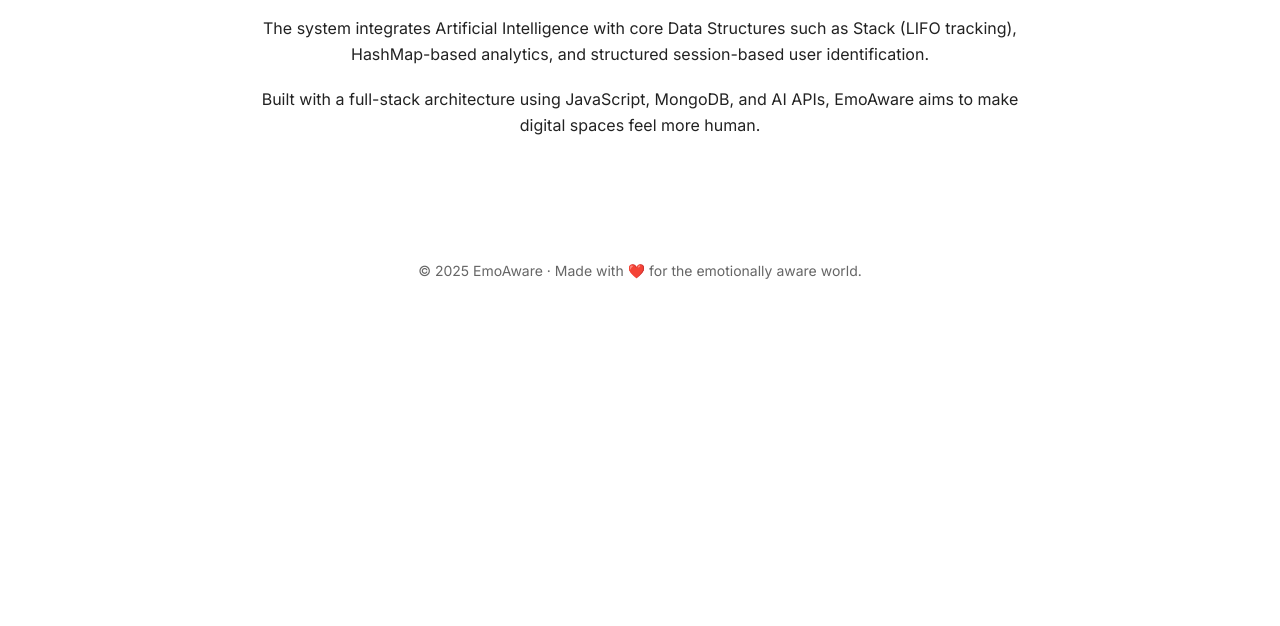
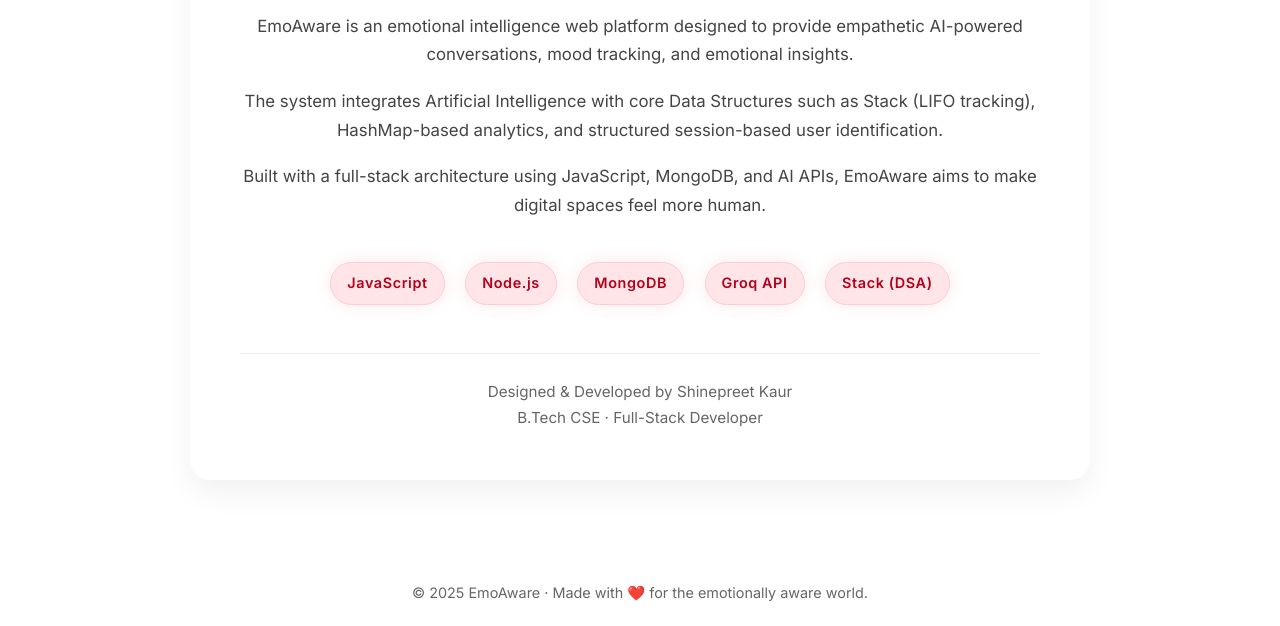
Before and after one commit to shinepreetkaur1904/emoAware, a plain HTML site: page about.html in a window 1280 px wide. Shown: the part 289-915 px from the top of the page. Before the commit the page ends 800 px from the top, so only its background shows below. Drawn offline with nearby package versions, Linux system fonts and the light colour scheme.

Commit message:
added about, join and improvements in beta

```diff
--- a/about.html
+++ b/about.html
@@ -1,11 +1,88 @@
-    <!DOCTYPE html>
+<!DOCTYPE html>
 <html lang="en">
 <head>
   <meta charset="UTF-8" />
   <meta name="viewport" content="width=device-width, initial-scale=1.0" />
   <title>About | EmoAware</title>
   <link rel="stylesheet" href="assets/style.css" />
+
+  <style>
+    .about-section {
+      max-width: 900px;
+      margin: 80px auto;
+      text-align: center;
+      padding: 50px;
+      background: #ffffff;
+      border-radius: 20px;
+      box-shadow: 0 12px 30px rgba(0, 0, 0, 0.06);
+      animation: fadeIn 0.8s ease-in-out;
+    }
+
+    .about-section h1 {
+      margin-bottom: 15px;
+      color: #b3001b;
+      font-size: 2.2rem;
+    }
+
+    .about-section p {
+      margin-top: 18px;
+      line-height: 1.7;
+      color: #444;
+      font-size: 1.05rem;
+    }
+
+    .tech-stack {
+      margin-top: 35px;
+    }
+
+    .badge {
+  display: inline-block;
+  background: #ffe5e8;      /* soft blush background */
+  color: #b3001b;           /* strong readable text */
+  padding: 8px 16px;
+  margin: 8px;
+  border-radius: 30px;
+  font-size: 0.9rem;
+  font-weight: 600;
+  border: 1px solid #ffccd5;
+  transition: all 0.2s ease-in-out;
+}
+
+.badge:hover {
+  background: #b3001b;
+  color: white;
+  transform: translateY(-2px);
+}
+
+    .founder {
+      margin-top: 40px;
+      padding-top: 25px;
+      border-top: 1px solid #eee;
+      font-size: 0.95rem;
+      color: #666;
+    }
+
+    footer {
+      text-align: center;
+      margin-top: 80px;
+      padding: 20px 0;
+      font-size: 0.9rem;
+      color: #666;
+    }
+
+    @keyframes fadeIn {
+      from {
+        opacity: 0;
+        transform: translateY(20px);
+      }
+      to {
+        opacity: 1;
+        transform: translateY(0);
+      }
+    }
+  </style>
 </head>
+
 <body>
 
   <header>
@@ -22,26 +99,41 @@
     </div>
   </header>
 
-  <section style="max-width: 800px; margin: 80px auto; text-align: center;">
+  <section class="about-section">
     <h1>About EmoAware</h1>
-    <p style="margin-top: 20px; line-height: 1.6;">
+
+    <p>
       EmoAware is an emotional intelligence web platform designed to provide
       empathetic AI-powered conversations, mood tracking, and emotional insights.
     </p>
 
-    <p style="margin-top: 20px; line-height: 1.6;">
+    <p>
       The system integrates Artificial Intelligence with core Data Structures
       such as Stack (LIFO tracking), HashMap-based analytics, and
       structured session-based user identification.
     </p>
 
-    <p style="margin-top: 20px; line-height: 1.6;">
+    <p>
       Built with a full-stack architecture using JavaScript, MongoDB, and AI APIs,
       EmoAware aims to make digital spaces feel more human.
     </p>
+
+    <div class="tech-stack">
+      <div class="badge">JavaScript</div>
+      <div class="badge">Node.js</div>
+      <div class="badge">MongoDB</div>
+      <div class="badge">Groq API</div>
+      <div class="badge">Stack (DSA)</div>
+    </div>
+
+    <div class="founder">
+      Designed & Developed by Shinepreet Kaur
+      <br>
+      B.Tech CSE · Full-Stack Developer
+    </div>
   </section>
 
-  <footer style="text-align:center; margin-top:80px;">
+  <footer>
     © 2025 EmoAware · Made with ❤️ for the emotionally aware world.
   </footer>
 
```
Also changed, not shown: assets/join.css (+13 -0 lines), join.html (+3 -0 lines), scripts/beta.js (+23 -0 lines), scripts/chatbot.js (+46 -2 lines).
